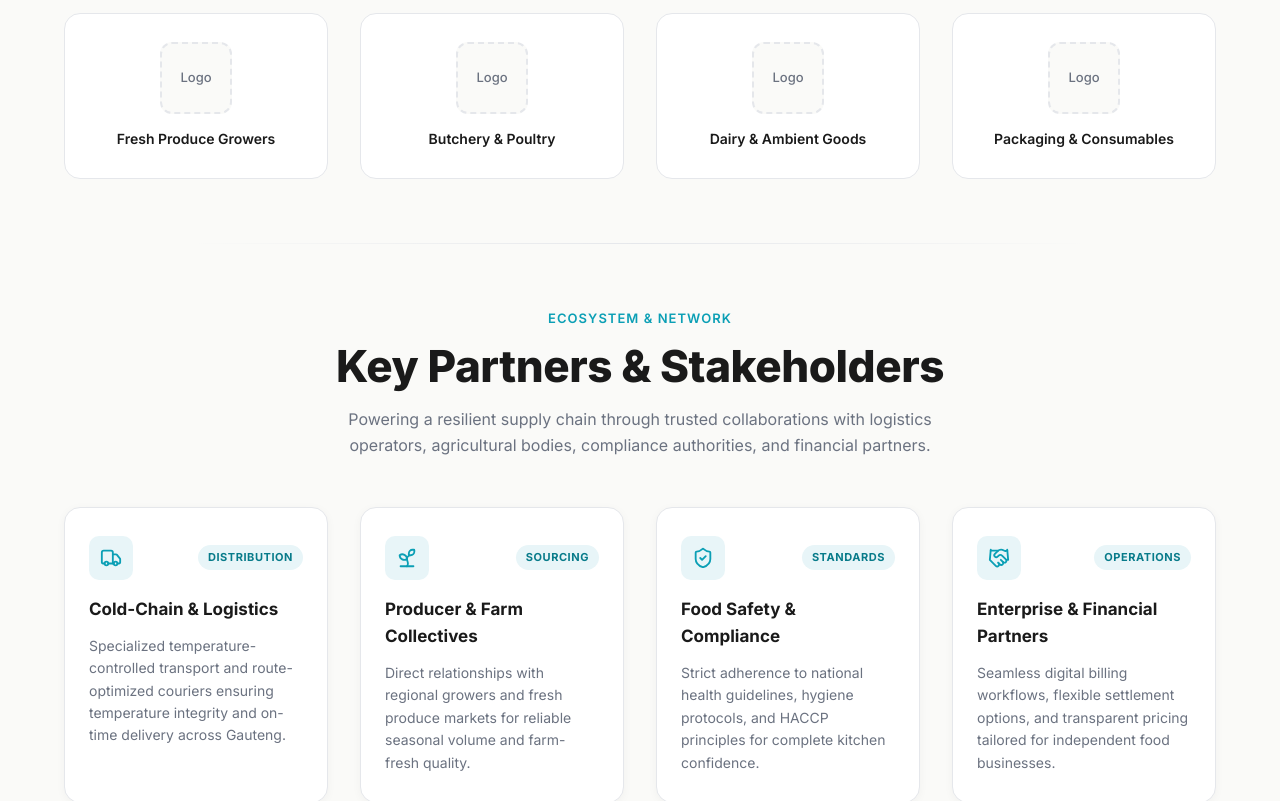
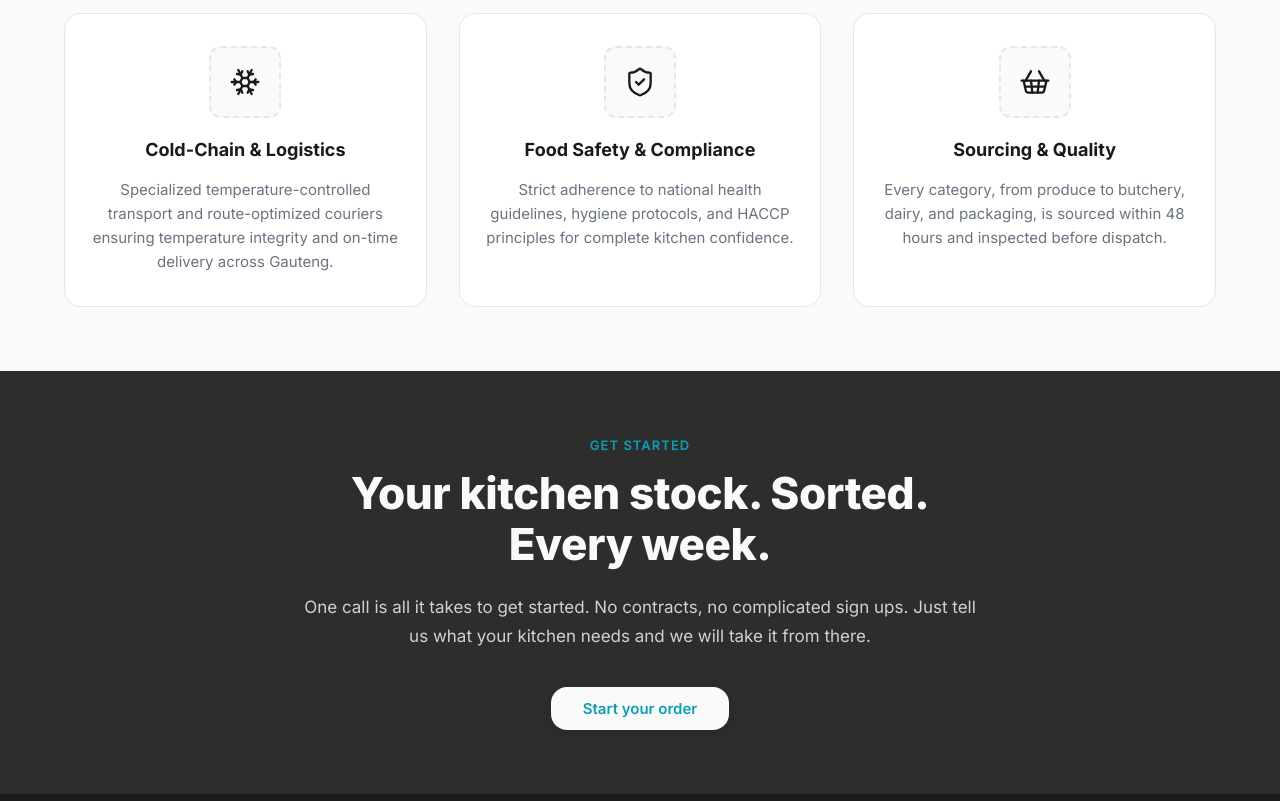
Before and after one commit to LiquidKoSpace/liquidkospace, a React (Vite) app: page / in a window 1280 px wide. Shown: the part 4440-5241 px from the top of the page. Built offline with nearby package versions, Linux system fonts and the light colour scheme.

Commit message:
section updates

```diff
--- a/src/components/home/PartnersSection.tsx
+++ b/src/components/home/PartnersSection.tsx
@@ -1,87 +1,49 @@
-import { Truck, Sprout, ShieldCheck, Handshake } from 'lucide-react';
+import { ShieldCheck, Snowflake, ShoppingBasket } from 'lucide-react';
 
 export default function PartnersSection() {
-  const suppliers = [
-    { name: 'Fresh Produce Growers' },
-    { name: 'Butchery & Poultry' },
-    { name: 'Dairy & Ambient Goods' },
-    { name: 'Packaging & Consumables' },
-  ];
-
-  const stakeholders = [
+  const standards = [
     {
-      icon: Truck,
+      icon: Snowflake,
       title: 'Cold-Chain & Logistics',
-      badge: 'Distribution',
       description: 'Specialized temperature-controlled transport and route-optimized couriers ensuring temperature integrity and on-time delivery across Gauteng.',
-    },
-    {
-      icon: Sprout,
-      title: 'Producer & Farm Collectives',
-      badge: 'Sourcing',
-      description: 'Direct relationships with regional growers and fresh produce markets for reliable seasonal volume and farm-fresh quality.',
     },
     {
       icon: ShieldCheck,
       title: 'Food Safety & Compliance',
-      badge: 'Standards',
       description: 'Strict adherence to national health guidelines, hygiene protocols, and HACCP principles for complete kitchen confidence.',
     },
     {
-      icon: Handshake,
-      title: 'Enterprise & Financial Partners',
-      badge: 'Operations',
-      description: 'Seamless digital billing workflows, flexible settlement options, and transparent pricing tailored for independent food businesses.',
+      icon: ShoppingBasket,
+      title: 'Sourcing & Quality',
+      description: 'Every category, from produce to butchery, dairy, and packaging, is sourced within 48 hours and inspected before dispatch.',
     },
   ];
 
   return (
     <section id="partners" className="section bg-paper">
       <div className="container text-center">
-        {/* --- Suppliers Subsection --- */}
+        {/* --- Standards Subsection --- */}
         <div className="partners-subsection">
-          <p className="eyebrow">OUR PARTNERS</p>
-          <h2 className="h2" style={{ marginBottom: '16px' }}>Sourced from suppliers you can trust.</h2>
+          <p className="eyebrow">OUR STANDARD</p>
+          <h2 className="h2" style={{ marginBottom: '16px' }}>Checked before it leaves.</h2>
           <p style={{ color: '#6B7280', fontSize: '16px', maxWidth: '560px', margin: '0 auto 48px', lineHeight: '1.6' }}>
-            We work with verified, quality-approved suppliers so every item that arrives at your door meets the standard your kitchen demands.
+            Every order is inspected before dispatch, kept temperature-controlled in transit, and sourced within 48 hours of reaching you.
           </p>
 
-          <div className="grid-4 partners-grid">
-            {suppliers.map((supplier) => (
-              <div className="partner-card" key={supplier.name}>
-                <div className="partner-logo-placeholder" aria-label={`${supplier.name} logo placeholder`}>
-                  Logo
-                </div>
-                <span className="partner-name">{supplier.name}</span>
-              </div>
-            ))}
-          </div>
-        </div>
-
-        {/* --- Section Divider --- */}
-        <hr className="partners-divider" />
-
-        {/* --- Key Partners & Stakeholders Subsection --- */}
-        <div className="stakeholders-subsection">
-          <p className="eyebrow">ECOSYSTEM & NETWORK</p>
-          <h2 className="h2" style={{ marginBottom: '16px' }}>Key Partners & Stakeholders</h2>
-          <p style={{ color: '#6B7280', fontSize: '16px', maxWidth: '620px', margin: '0 auto 48px', lineHeight: '1.6' }}>
-            Powering a resilient supply chain through trusted collaborations with logistics operators, agricultural bodies, compliance authorities, and financial partners.
-          </p>
-
-          <div className="grid-4 stakeholders-grid">
-            {stakeholders.map((item) => {
+          <div className="grid-3">
+            {standards.map((item) => {
               const Icon = item.icon;
               return (
-                <div className="stakeholder-card" key={item.title}>
-                  <div className="stakeholder-card-top">
-                    <div className="stakeholder-icon-box">
-                      <Icon />
-                    </div>
-                    <span className="stakeholder-badge">{item.badge}</span>
+                <div className="partner-card" key={item.title} style={{ padding: '32px 24px' }}>
+                  <div className="partner-logo-placeholder" aria-label={item.title}>
+                    <Icon size={32} strokeWidth={1.75} style={{ color: 'var(--color-ink)' }} />
                   </div>
-                  <h3 className="stakeholder-title">{item.title}</h3>
-                  <p className="stakeholder-desc">{item.description}</p>
+                  <h3 style={{ fontSize: '18px', fontWeight: '700', color: 'var(--color-ink)', margin: '4px 0 0' }}>
+                    {item.title}
+                  </h3>
+                  <p style={{ color: '#6B7280', fontSize: '15px', lineHeight: '1.6', margin: 0 }}>
+                    {item.description}
+                  </p>
                 </div>
               );
             })}
```
Also changed, not shown: public/categories/canned-sauces.jpg, public/categories/packaging.jpg.
